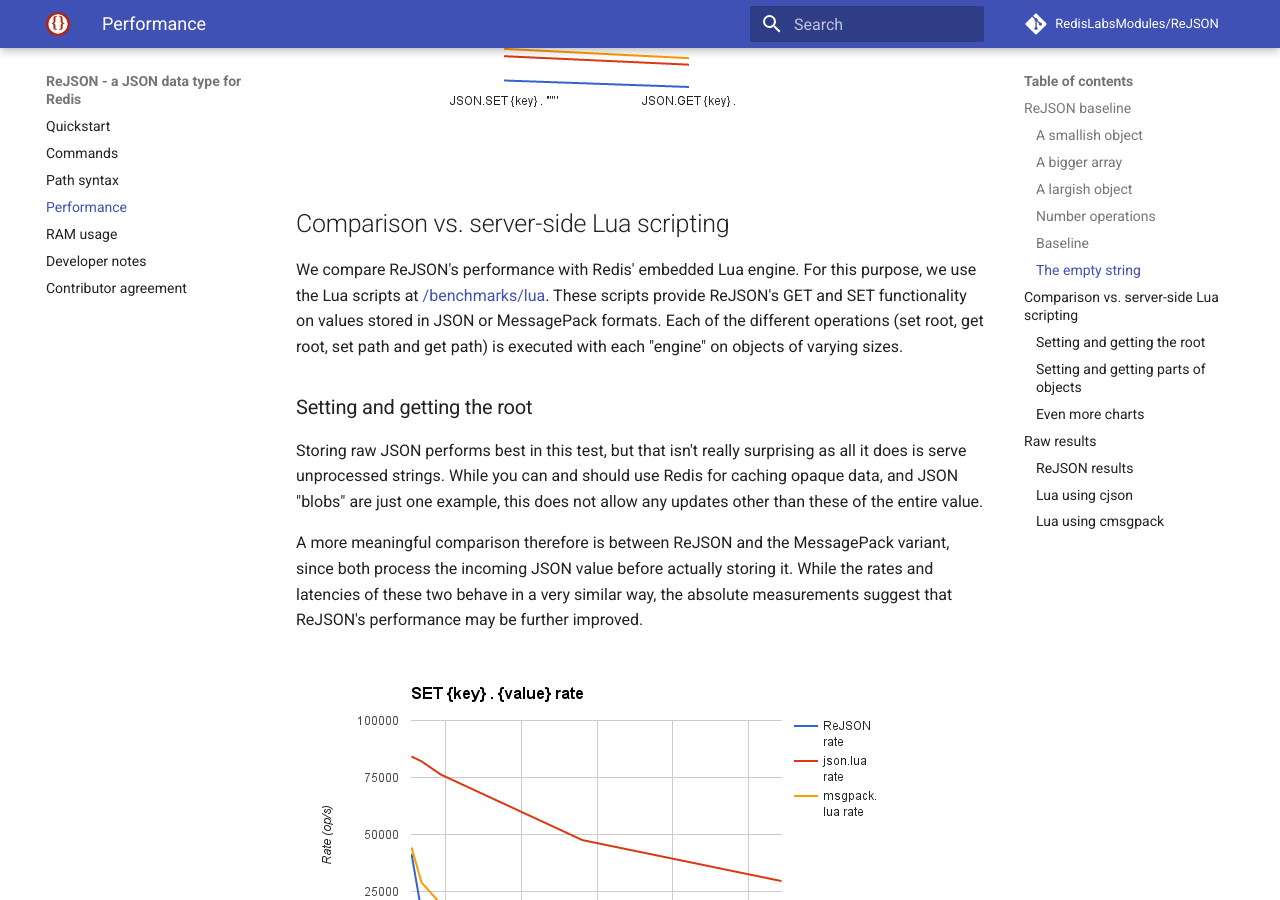
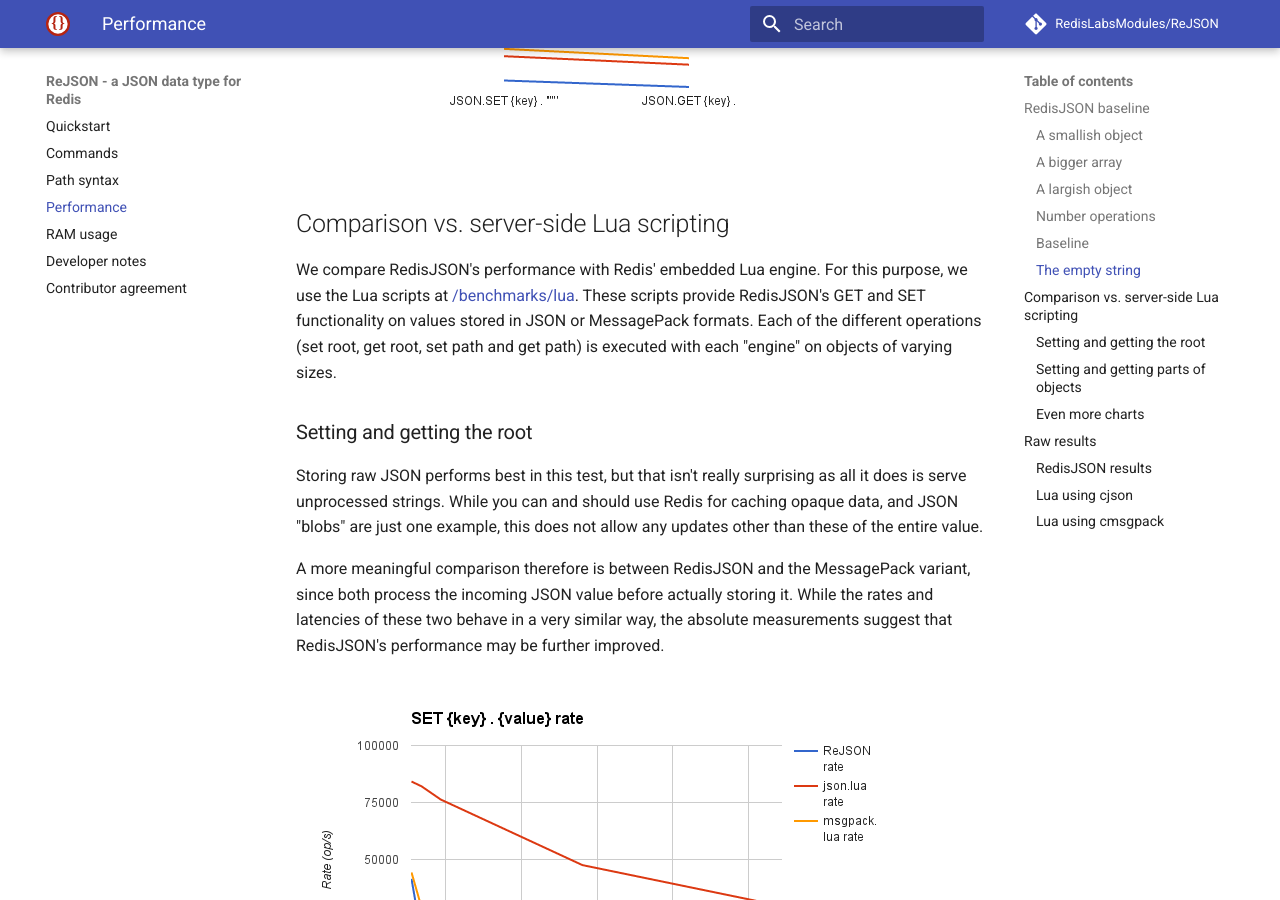
Before and after one commit to RedisJSON/RedisJSON, an MkDocs documentation site: the page built from docs/performance.md, in a window 1280 px wide and 900 px high, scrolled down 6181 px. Built offline with MkDocs 1.6.1 and Material for MkDocs 9.7.7, drawn with Linux system fonts in a browser that asks for light colours; comment, search, counter and statistics services are not loaded; old or Windows-style settings are respelled for this version of MkDocs; some of the changed text lies outside the part shown.

Commit message:
Update performance.md

````diff
--- a/docs/performance.md
+++ b/docs/performance.md
@@ -1,6 +1,6 @@
 # Performance
 
-To get an early sense of what ReJSON is capable of, you can test it with `redis-benchmark` just like
+To get an early sense of what RedisJSON is capable of, you can test it with `redis-benchmark` just like
 any other Redis command. However, in order to have more control over the tests, we'll use a
 a tool written in Go called _ReJSONBenchmark_ that we expect to release in the near future.
 
@@ -8,15 +8,15 @@
 server as well the as the benchmarking tool. Connections to the server are via the networking stack.
 All tests are non-pipelined.
 
-> NOTE: The results below are measured using the preview version of ReJSON, which is still very much
+> NOTE: The results below are measured using the preview version of RedisJSON, which is still very much
 unoptimized.
 
-## ReJSON baseline
+## RedisJSON baseline
 
 ### A smallish object
 
 We test a JSON value that, while purely synthetic, is interesting. The test subject is
-[/test/files/pass-100.json](https://github.com/RedisLabsModules/rejson/blob/master/test/files/pass-100.json),
+[/test/files/pass-100.json](https://github.com/RedisLabsModules/redisjson/blob/master/test/files/pass-100.json),
 who weighs in at 380 bytes and is nested. We first test SETting it, then GETting it using several
 different paths:
 
@@ -27,7 +27,7 @@
 ### A bigger array
 
 Moving on to bigger values, we use the 1.4 kB array in
-[/test/files/pass-jsonsl-1.json](https://github.com/RedisLabsModules/rejson/blob/master/test/files/pass-jsonsl-1.json):
+[/test/files/pass-jsonsl-1.json](https://github.com/RedisLabsModules/redisjson/blob/master/test/files/pass-jsonsl-1.json):
 
 ![ReJSONBenchmark pass-jsonsl-1.json](images/bench_pass_jsonsl_1.png)
 
@@ -36,7 +36,7 @@
 ### A largish object
 
 More of the same to wrap up, now we'll take on a behemoth of no less than 3.5 kB as given by
-[/test/files/pass-json-parser-0000.json](https://github.com/RedisLabsModules/rejson/blob/master/test/files/pass-json-parser-0000.json):
+[/test/files/pass-json-parser-0000.json](https://github.com/RedisLabsModules/redisjson/blob/master/test/files/pass-json-parser-0000.json):
 
 ![ReJSONBenchmark pass-json-parser-0000.json](images/bench_pass_json_parser_0000.png)
 
@@ -80,7 +80,7 @@
 
 ### The empty string
 
-Another ReJSON benchmark is that of setting and getting an empty string - a value that's only two
+Another RedisJSON benchmark is that of setting and getting an empty string - a value that's only two
 bytes long (i.e. `""`). Granted, that's not very useful, but it teaches us something about the basic
 performance of the module:
 
@@ -90,9 +90,9 @@
 
 ## Comparison vs. server-side Lua scripting
 
-We compare ReJSON's performance with Redis' embedded Lua engine. For this purpose, we use the Lua
-scripts at [/benchmarks/lua](https://github.com/RedisLabsModules/rejson/tree/master/benchmarks/lua).
-These scripts provide ReJSON's GET and SET functionality on values stored in JSON or MessagePack
+We compare RedisJSON's performance with Redis' embedded Lua engine. For this purpose, we use the Lua
+scripts at [/benchmarks/lua](https://github.com/RedisLabsModules/redisjson/tree/master/benchmarks/lua).
+These scripts provide RedisJSON's GET and SET functionality on values stored in JSON or MessagePack
 formats. Each of the different operations (set root, get root, set path and get path) is executed
 with each "engine" on objects of varying sizes.
 
@@ -102,9 +102,9 @@
 serve unprocessed strings. While you can and should use Redis for caching opaque data, and JSON
 "blobs" are just one example, this does not allow any updates other than these of the entire value.
 
-A more meaningful comparison therefore is between ReJSON and the MessagePack variant, since both
+A more meaningful comparison therefore is between RedisJSON and the MessagePack variant, since both
 process the incoming JSON value before actually storing it. While the rates and latencies of these
-two behave in a very similar way, the absolute measurements suggest that ReJSON's performance may be
+two behave in a very similar way, the absolute measurements suggest that RedisJSON's performance may be
 further improved.
 
 ![VS. Lua set root](images/bench_lua_set_root.png)
@@ -117,8 +117,8 @@
 
 ### Setting and getting parts of objects
 
-This test shows why ReJSON exists. Not only does it outperform the Lua variants, it retains constant
-rates and latencies regardless the object's overall size. There's no magic here - ReJSON keeps the
+This test shows why RedisJSON exists. Not only does it outperform the Lua variants, it retains constant
+rates and latencies regardless the object's overall size. There's no magic here - RedisJSON keeps the
 value deserialized so that accessing parts of it is a relatively inexpensive operation. In deep contrast
 are both raw JSON as well as MessagePack, which require decoding the entire object before anything can
 be done with it (a process that becomes more expensive the larger the object is).
@@ -159,7 +159,7 @@
 
 The following are the raw results from the benchmark in CSV format.
 
-### ReJSON results
+### RedisJSON results
 
 ```
 title,concurrency,rate,average latency,50.00%-tile,90.00%-tile,95.00%-tile,99.00%-tile,99.50%-tile,100.00%-tile
````
